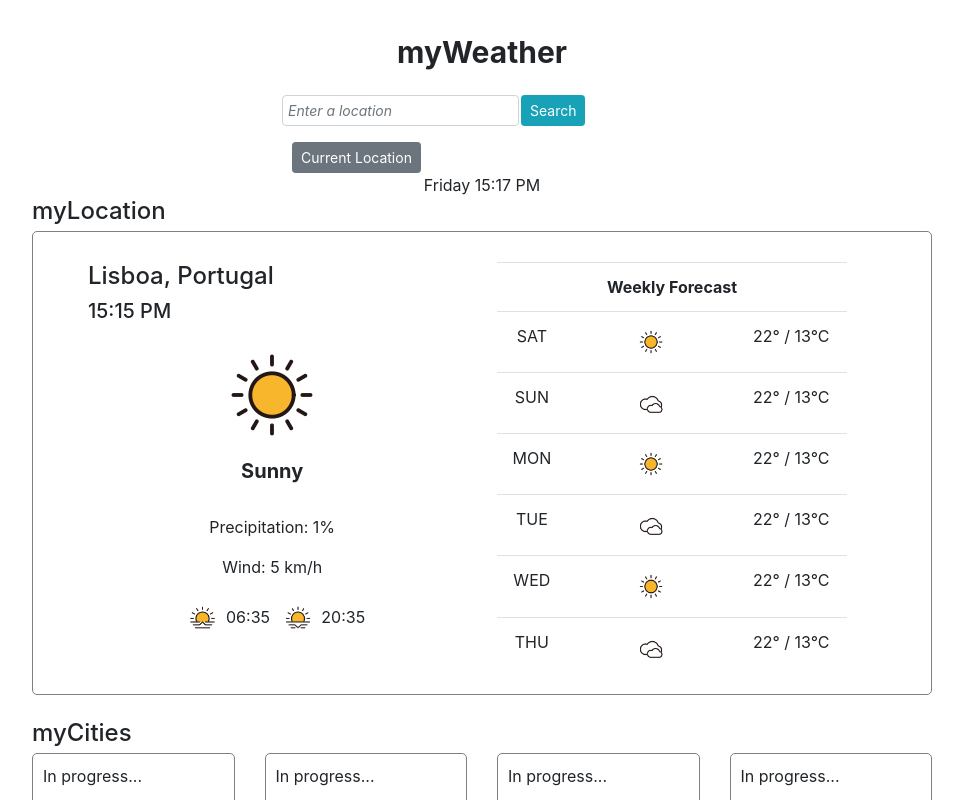
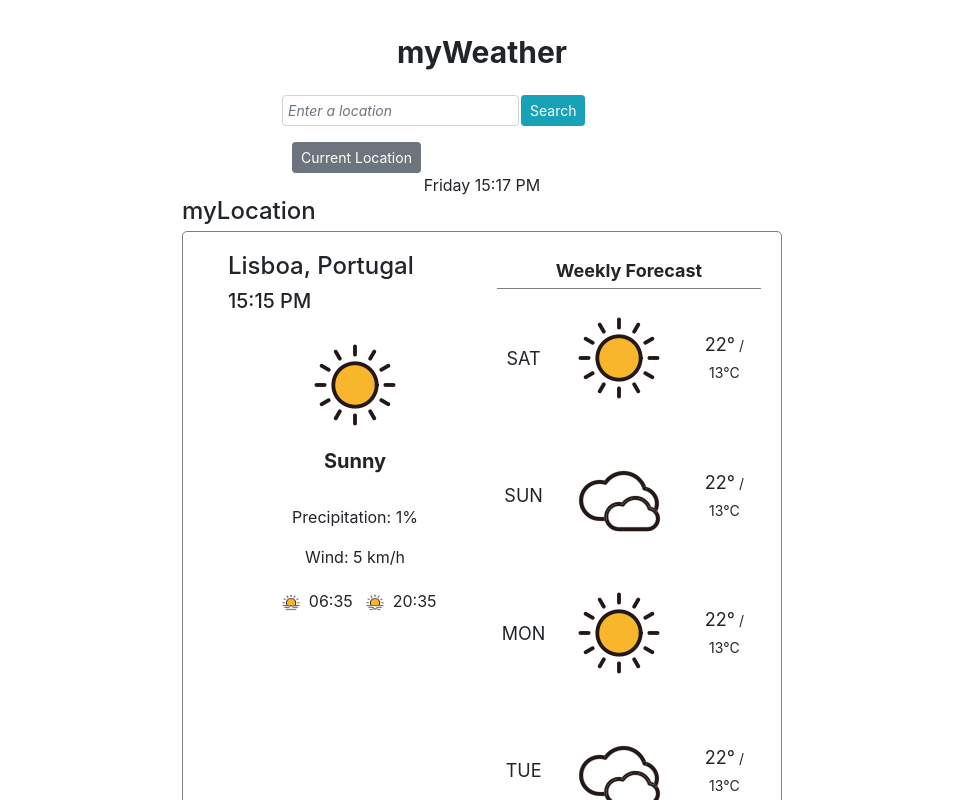
Before and after one commit to MargSousa/weather-app-shecodes, a React (Create React App) app: page / in a window 1280 px wide. Shown: the top 800 px of the page, without its empty margins (158-1121 px from the left). Built offline with nearby package versions, Linux system fonts and the light colour scheme.

Commit message:
weekly forecast adjustments

```diff
--- a/src/App.js
+++ b/src/App.js
@@ -10,8 +10,6 @@ export default class App extends Component {
       <div className="app">
         <Header />
         <Location />
-        <br />
-        <Cities />
       </div>
     );
   }
--- a/src/Location.css
+++ b/src/Location.css
@@ -1,5 +1,5 @@
 .location-section {
-  max-width: 900px;
+  max-width: 600px;
   margin: 0 auto;
 }
 
@@ -11,7 +11,7 @@
   border: solid 1px grey;
   border-radius: 5px;
   margin: 0 auto;
-  padding: 30px 30px 0px 30px;
+  padding: 20px;
 }
 
 .location-name, .location-time {
--- a/src/WeeklyForecast.css
+++ b/src/WeeklyForecast.css
@@ -1,16 +1,25 @@
+.week-table {
+  font-size: 18px;
+  margin: 0 auto;
+  text-align: center;
+}
+
 .weekly-title {
   font-weight: bold;
   text-align: center;
-  padding-bottom: 5px;
-  border: none;
-}
-
-.table {
-  text-align: center;
-  max-width: 350px;
+  padding-bottom: 100px;
+  border-bottom: 1px solid grey;
 }
 
 .weekly-icon {
-  width: 25%;
-  margin: 0px;
+  height: 30%;
 }
+
+.week-footer {
+  font-size: 14px;
+  border-top: 1px solid grey;
+}
+
+.min-temp {
+  font-size: 14px;
+}
--- a/src/WeeklyForecast.js
+++ b/src/WeeklyForecast.js
@@ -7,7 +7,7 @@ export default class WeeklyForecast extends Component {
   render() {
     return (
       <div className="weekly-box">
-        <table className="table">
+        <table className="week-table table-sm w-auto">
           <tbody>
             <tr>
               <td colspan="3" className="weekly-title">Weekly Forecast</td>
@@ -15,32 +15,30 @@ export default class WeeklyForecast extends Component {
             <tr>
               <td>SAT</td>
               <td><img className="weekly-icon" src={SunnyIcon} alt="Weather Icon"/></td>
-              <td>22° / 13°C</td>
+              <td>22°<span className="min-temp"> / 13°C</span></td>
             </tr>
             <tr>
               <td>SUN</td>
               <td><img className="weekly-icon" src={CloudyIcon} alt="Weather Icon"/></td>
-              <td>22° / 13°C</td>
+              <td>22°<span className="min-temp"> / 13°C</span></td>
             </tr>
             <tr>
               <td>MON</td>
               <td><img className="weekly-icon" src={SunnyIcon} alt="Weather Icon"/></td>
-              <td>22° / 13°C</td>
+              <td>22°<span className="min-temp"> / 13°C</span></td>
             </tr>
             <tr>
               <td>TUE</td>
               <td><img className="weekly-icon" src={CloudyIcon} alt="Weather Icon"/></td>
-              <td>22° / 13°C</td>
+              <td>22°<span className="min-temp"> / 13°C</span></td>
             </tr>
             <tr>
               <td>WED</td>
               <td><img className="weekly-icon" src={SunnyIcon} alt="Weather Icon"/></td>
-              <td>22° / 13°C</td>
+              <td>22°<span className="min-temp"> / 13°C</span></td>
             </tr>
-            <tr>
-              <td>THU</td>
-              <td><img className="weekly-icon" src={CloudyIcon} alt="Weather Icon"/></td>
-              <td>22° / 13°C</td>
+            <tr className="week-footer">
+              <td colspan="3"><a href="https://www.weatherbug.com/weather-forecast/now/lisboa-lisboa-po?center=51.89,-8.49,7" target="_blank">Click here for more information</a></td>
             </tr>
           </tbody>
         </table>
```
